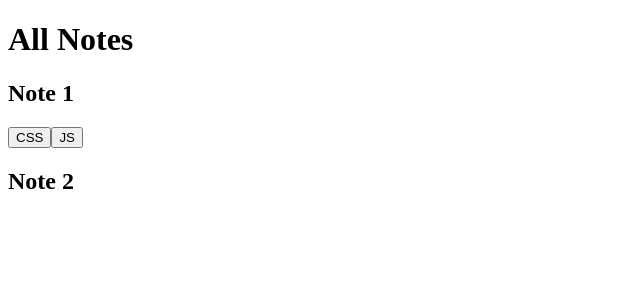
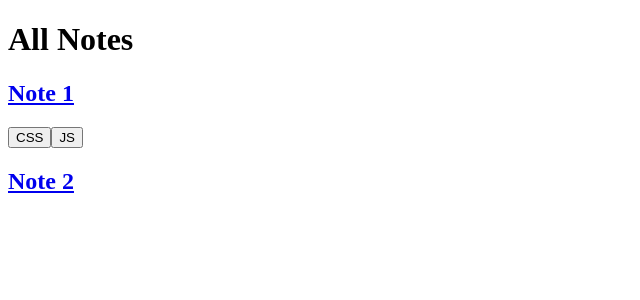
Before and after one commit to JohnMwendwa/notes-app, a React (Vite) app: page / in a window 1280 px wide. Shown: the top 300 px of the page, without its empty margins (0-640 px from the left). Built offline with nearby package versions, Linux system fonts and the light colour scheme.

Commit message:
link to the individual notes page

```diff
--- a/src/components/NotesList.tsx
+++ b/src/components/NotesList.tsx
@@ -1,3 +1,5 @@
+import { Link } from "react-router-dom";
+
 import NoteProps from "../models/note";
 import Note from "./Note";
 
@@ -9,7 +11,11 @@ export default function NotesList({
   return (
     <>
       {notes.map((note) => {
-        return <Note key={note.id} {...note} />;
+        return (
+          <Link to={`/${note.id}`} key={note.id}>
+            <Note {...note} />
+          </Link>
+        );
       })}
     </>
   );
```
